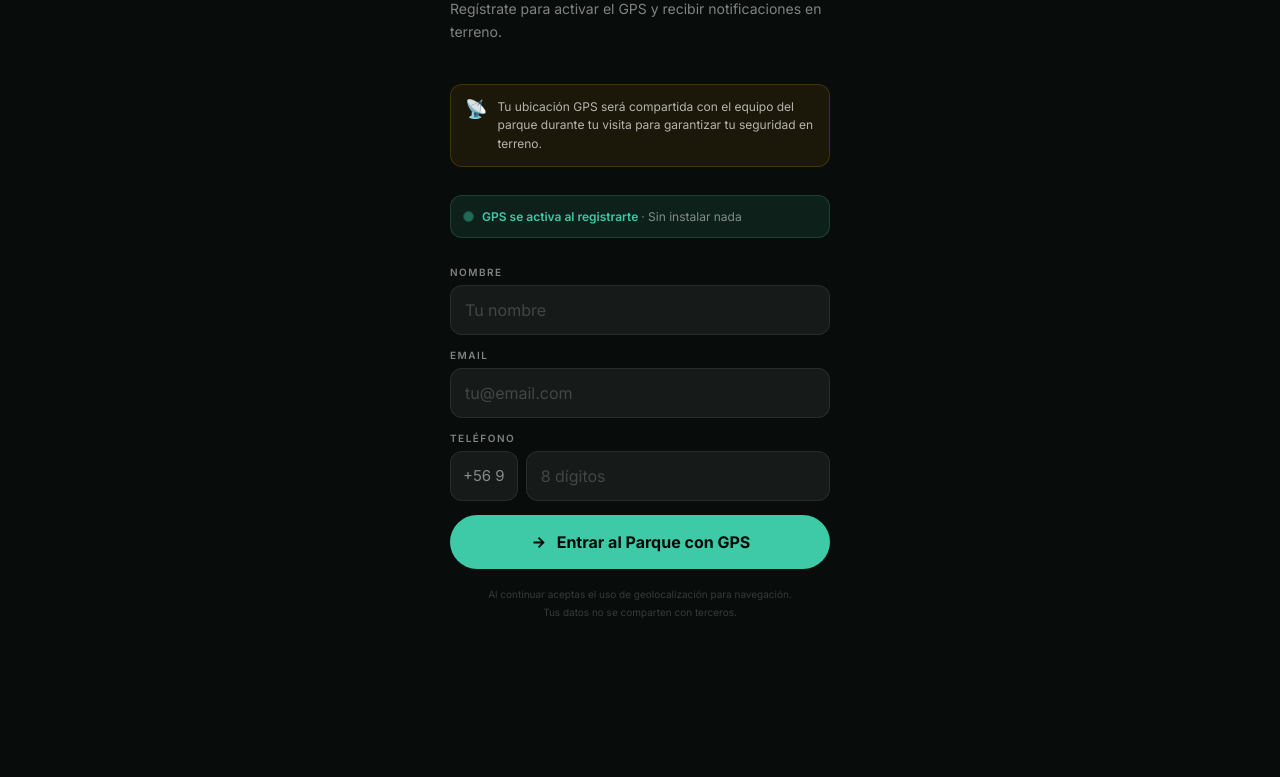
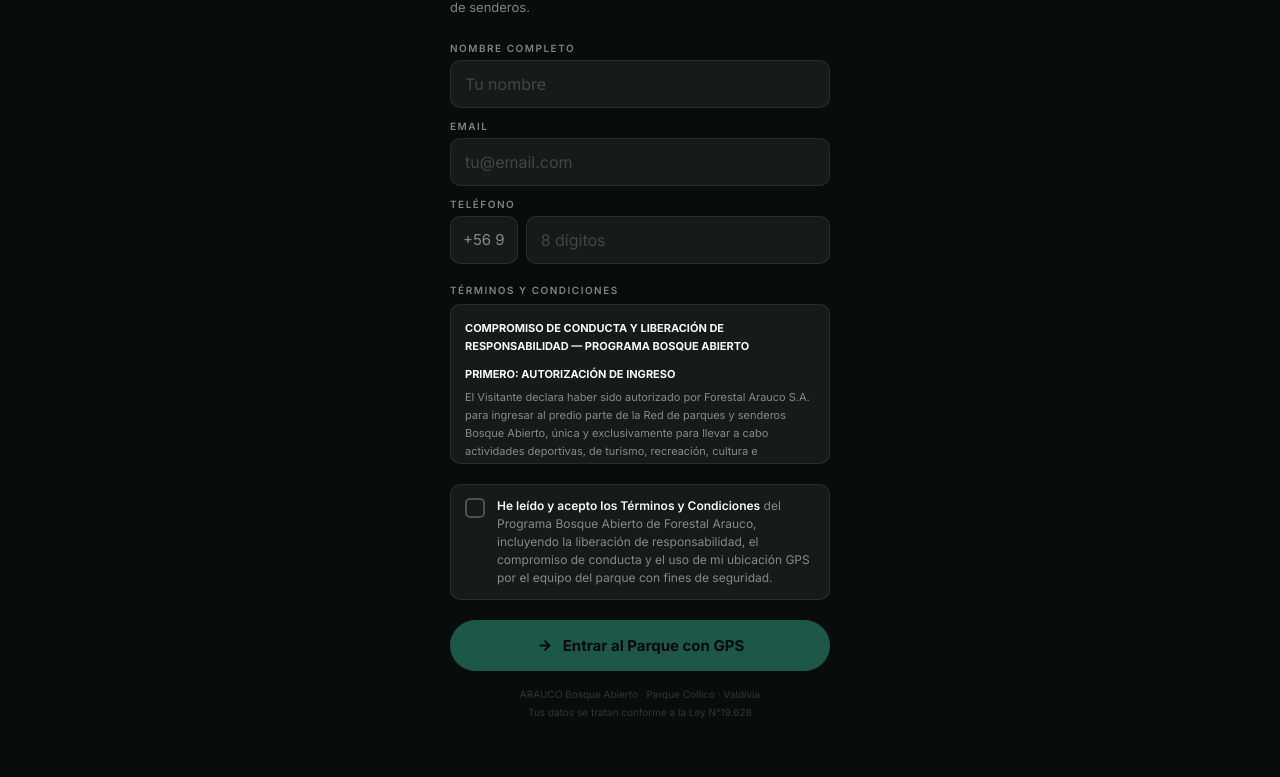
Before and after one commit to horta30/COLLICO-TRAIL-TEST-04, a plain HTML site: page registro.html in a window 1280 px wide. Shown: the part 194-971 px from the top of the page. Before the commit the page ends 871 px from the top, so only its background shows below. Drawn offline with Linux system fonts and the light colour scheme.

Commit message:
Refactor registro.html for improved layout and content

```diff
--- a/registro.html
+++ b/registro.html
@@ -6,7 +6,6 @@
   <title>Collico · Registro</title>
   <link rel="preconnect" href="https://fonts.googleapis.com"/>
   <link href="https://fonts.googleapis.com/css2?family=Inter:wght@400;500;600;700;900&display=swap" rel="stylesheet"/>
-  <!-- Firebase -->
   <script type="module">
     import { initializeApp } from 'https://www.gstatic.com/firebasejs/10.8.0/firebase-app.js';
     import { getDatabase, ref, set } from 'https://www.gstatic.com/firebasejs/10.8.0/firebase-database.js';
@@ -42,92 +41,102 @@
     header {
       padding:16px 20px;
       display:flex; align-items:center; justify-content:space-between;
-      border-bottom:1px solid var(--line);
+      border-bottom:1px solid var(--line); flex-shrink:0;
     }
-    .back {
-      display:flex; align-items:center; gap:6px;
-      color:var(--m); text-decoration:none;
-      font-size:13px; font-weight:500;
-    }
-    .hd-tag { font-size:11px; font-weight:600; color:var(--teal); letter-spacing:.5px; }
+    .back { display:flex; align-items:center; gap:6px; color:var(--m); text-decoration:none; font-size:13px; font-weight:500; }
+    .hd-tag { font-size:11px; font-weight:600; color:var(--teal); }
 
-    main { flex:1; padding:40px 20px 56px; max-width:420px; margin:0 auto; width:100%; }
+    main { flex:1; padding:32px 20px 56px; max-width:420px; margin:0 auto; width:100%; }
 
-    .kicker {
-      display:flex; align-items:center; gap:8px;
-      font-size:10px; font-weight:600;
-      letter-spacing:3px; text-transform:uppercase;
-      color:var(--teal); margin-bottom:12px;
-    }
+    .kicker { display:flex; align-items:center; gap:8px; font-size:10px; font-weight:600; letter-spacing:3px; text-transform:uppercase; color:var(--teal); margin-bottom:10px; }
     .kicker::before { content:''; display:block; width:14px; height:1px; background:var(--teal); }
 
-    h1 { font-size:32px; font-weight:900; letter-spacing:-1.5px; line-height:1.1; margin-bottom:8px; }
-    .sub { font-size:14px; color:var(--m); line-height:1.65; margin-bottom:40px; }
+    h1 { font-size:28px; font-weight:900; letter-spacing:-1px; line-height:1.1; margin-bottom:6px; }
+    .sub { font-size:13px; color:var(--m); line-height:1.6; margin-bottom:24px; }
 
     /* GPS HINT */
-    .gps-hint {
-      display:flex; align-items:center; gap:10px;
-      padding:13px 14px; margin-bottom:28px;
-      background:var(--t2); border:1px solid rgba(62,201,167,.2);
-      border-radius:12px;
-    }
-    .gps-dot { width:7px; height:7px; border-radius:50%; background:var(--teal); flex-shrink:0; animation:pg 1.5s infinite; }
-    @keyframes pg { 0%,100%{opacity:1;transform:scale(1);}50%{opacity:.4;transform:scale(1.5);} }
-    .gps-txt { font-size:12px; color:var(--teal); font-weight:600; }
-    .gps-txt span { color:var(--m); font-weight:400; }
-
     /* FIELDS */
-    .field { margin-bottom:14px; }
-    .field label {
-      display:block; font-size:10px; font-weight:600;
-      letter-spacing:1.5px; text-transform:uppercase;
-      color:var(--m); margin-bottom:7px;
-    }
+    .field { margin-bottom:12px; }
+    .field label { display:block; font-size:10px; font-weight:600; letter-spacing:1.5px; text-transform:uppercase; color:var(--m); margin-bottom:6px; }
     .field input {
-      width:100%; padding:14px; font-size:16px;
+      width:100%; padding:13px 14px; font-size:16px;
       background:var(--dim); border:1.5px solid var(--line);
-      border-radius:12px; color:var(--w);
+      border-radius:10px; color:var(--w);
       font-family:'Inter',sans-serif; outline:none;
       transition:border-color .15s; -webkit-appearance:none;
     }
     .field input::placeholder { color:rgba(245,249,247,.2); }
     .field input:focus { border-color:var(--teal); background:var(--t2); }
+    .phone-row { display:flex; gap:8px; }
+    .prefix { padding:13px 12px; background:var(--dim); border:1.5px solid var(--line); border-radius:10px; color:var(--m); font-size:15px; font-family:'Inter',sans-serif; white-space:nowrap; flex-shrink:0; }
 
-    .phone-row { display:flex; gap:8px; }
-    .prefix {
-      padding:14px 12px;
+    /* T&C BOX */
+    .tc-section { margin:20px 0; }
+    .tc-label { font-size:10px; font-weight:600; letter-spacing:1.5px; text-transform:uppercase; color:var(--m); margin-bottom:8px; }
+
+    .tc-scroll {
+      background:var(--dim); border:1px solid var(--line);
+      border-radius:10px; padding:14px;
+      height:160px; overflow-y:auto;
+      font-size:11px; line-height:1.65; color:var(--m);
+      margin-bottom:12px;
+    }
+    .tc-scroll::-webkit-scrollbar { width:4px; }
+    .tc-scroll::-webkit-scrollbar-track { background:transparent; }
+    .tc-scroll::-webkit-scrollbar-thumb { background:rgba(245,249,247,.15); border-radius:2px; }
+
+    .tc-scroll h4 { font-size:11px; font-weight:700; color:var(--w); margin:10px 0 4px; }
+    .tc-scroll h4:first-child { margin-top:0; }
+    .tc-scroll p { margin-bottom:6px; }
+    .tc-scroll ul { padding-left:16px; margin-bottom:6px; }
+    .tc-scroll ul li { margin-bottom:3px; }
+
+    /* CHECKBOXES */
+    .checks { display:flex; flex-direction:column; gap:10px; margin-bottom:20px; }
+
+    .check-row {
+      display:flex; align-items:flex-start; gap:12px;
+      padding:12px 14px;
       background:var(--dim); border:1.5px solid var(--line);
-      border-radius:12px; color:var(--m);
-      font-size:15px; font-family:'Inter',sans-serif;
-      white-space:nowrap; flex-shrink:0;
+      border-radius:10px; cursor:pointer;
+      transition:border-color .15s;
+      -webkit-tap-highlight-color:transparent;
     }
+    .check-row.checked { border-color:var(--teal); background:var(--t2); }
+
+    .check-box {
+      width:20px; height:20px; flex-shrink:0;
+      border:2px solid rgba(245,249,247,.25); border-radius:5px;
+      background:transparent; margin-top:1px;
+      display:flex; align-items:center; justify-content:center;
+      transition:all .15s;
+    }
+    .check-row.checked .check-box {
+      background:var(--teal); border-color:var(--teal);
+    }
+    .check-box svg { display:none; }
+    .check-row.checked .check-box svg { display:block; }
+
+    .check-txt { font-size:12px; color:var(--m); line-height:1.5; flex:1; }
+    .check-txt strong { color:var(--w); font-weight:600; }
 
     /* SUBMIT */
     .submit {
-      width:100%; margin-top:8px; padding:17px;
+      width:100%; padding:16px;
       background:var(--teal); color:#050A07;
-      font-family:'Inter',sans-serif; font-size:16px; font-weight:700;
+      font-family:'Inter',sans-serif; font-size:15px; font-weight:700;
       border:none; border-radius:50px; cursor:pointer;
       display:flex; align-items:center; justify-content:center; gap:10px;
       -webkit-tap-highlight-color:transparent;
-      transition:background .15s;
+      transition:all .15s; opacity:.4; pointer-events:none;
     }
-    .submit:active { background:#5DD9BA; }
+    .submit.enabled { opacity:1; pointer-events:auto; }
+    .submit.enabled:active { background:#5DD9BA; }
 
-    .consent-box {
-      display:flex; align-items:flex-start; gap:10px;
-      padding:13px 14px; margin-bottom:28px;
-      background:rgba(245,158,11,0.08);
-      border:1px solid rgba(245,158,11,0.2);
-      border-radius:12px;
-    }
-    .consent-icon { font-size:18px; flex-shrink:0; }
-    .consent-txt { font-size:12px; color:rgba(245,249,247,0.7); line-height:1.55; }
+    /* LOADING STATE */
+    .submit.loading { opacity:.6; pointer-events:none; }
 
-    .legal {
-      text-align:center; font-size:10px;
-      color:rgba(245,249,247,.2); margin-top:16px; line-height:1.8;
-    }
+    .legal { text-align:center; font-size:10px; color:rgba(245,249,247,.18); margin-top:14px; line-height:1.8; }
   </style>
 </head>
 <body>
@@ -147,28 +156,17 @@
 <main>
   <div class="kicker">Registro de visita</div>
   <h1>Tu acceso<br/>al bosque.</h1>
-  <p class="sub">Regístrate para activar el GPS y recibir notificaciones en terreno.</p>
+  <p class="sub">Completa tu registro para activar el GPS y acceder al mapa de senderos.</p>
 
-  <div class="consent-box">
-    <span class="consent-icon">📡</span>
-    <span class="consent-txt">Tu ubicación GPS será compartida con el equipo del parque durante tu visita para garantizar tu seguridad en terreno.</span>
-  </div>
-
-  <div class="gps-hint">
-    <div class="gps-dot"></div>
-    <div class="gps-txt">GPS se activa al registrarte <span>· Sin instalar nada</span></div>
-  </div>
-
+  <!-- CAMPOS -->
   <div class="field">
-    <label>Nombre</label>
+    <label>Nombre completo</label>
     <input type="text" id="nombre" placeholder="Tu nombre" autocomplete="given-name"/>
   </div>
-
   <div class="field">
     <label>Email</label>
     <input type="email" id="email" placeholder="tu@email.com" autocomplete="email"/>
   </div>
-
   <div class="field">
     <label>Teléfono</label>
     <div class="phone-row">
@@ -177,29 +175,115 @@
     </div>
   </div>
 
-  <button class="submit" onclick="go()">
+  <!-- T&C -->
+  <div class="tc-section">
+    <div class="tc-label">Términos y condiciones</div>
+    <div class="tc-scroll">
+      <h4>COMPROMISO DE CONDUCTA Y LIBERACIÓN DE RESPONSABILIDAD — PROGRAMA BOSQUE ABIERTO</h4>
+
+      <h4>PRIMERO: AUTORIZACIÓN DE INGRESO</h4>
+      <p>El Visitante declara haber sido autorizado por Forestal Arauco S.A. para ingresar al predio parte de la Red de parques y senderos Bosque Abierto, única y exclusivamente para llevar a cabo actividades deportivas, de turismo, recreación, cultura e investigación en el marco del Programa Bosque Abierto.</p>
+
+      <h4>SEGUNDO: DECLARACIONES DEL VISITANTE</h4>
+      <p>El Visitante declara conocer y aceptar que:</p>
+      <ul>
+        <li>El Predio es de propiedad exclusiva de Forestal Arauco, quien puede suspender o revocar la autorización en cualquier momento.</li>
+        <li>Forestal Arauco no está obligada a disponer de elementos de seguridad, vigilantes, asistencia médica, estacionamientos ni servicios higiénicos.</li>
+        <li>Los riesgos asociados a la práctica de actividades, incluyendo lesiones graves o muerte, son de cargo del Visitante, quien los conoce y acepta expresamente.</li>
+        <li>Forestal Arauco podrá almacenar y tratar los datos personales conforme a la Ley N°19.628 sobre Protección de la Vida Privada.</li>
+      </ul>
+
+      <h4>TERCERO: OBLIGACIONES DEL VISITANTE</h4>
+      <p>El Visitante se obliga a: observar comportamiento ordenado y respetuoso; cuidar el entorno natural; contar con elementos de seguridad para la práctica deportiva; mantenerse en circuitos demarcados; respetar horarios; y cumplir las instrucciones de Forestal Arauco.</p>
+
+      <h4>CUARTO: OBLIGACIONES DE NO HACER</h4>
+      <p>Queda estrictamente prohibido: desarrollar actividades comerciales; acampar; hacer fuego; consumir alcohol o sustancias ilícitas; modificar senderos o circuitos; retirar elementos de demarcación; e ingresar animales domésticos o salvajes.</p>
+
+      <h4>QUINTO: LIBERACIÓN DE RESPONSABILIDAD</h4>
+      <p>El Visitante libera total y completamente a Forestal Arauco de responsabilidad por cualquier pérdida, daño físico o psíquico, lesión o muerte que pueda sufrir con ocasión de la visita. El Visitante renuncia a todo derecho de reclamo o demanda ante cualquier autoridad o tribunal por estos conceptos.</p>
+      <p>El Visitante asume la obligación de indemnizar todo daño imputable a su negligencia, dolo o culpa que pueda sufrir el Predio, sus recursos naturales, o cualquier tercero.</p>
+
+      <h4>SEXTO: DOMICILIO Y COMPETENCIA</h4>
+      <p>Para todos los efectos derivados del presente instrumento, se fija domicilio en la comuna donde se encuentra el Predio y se prorroga competencia ante los Tribunales Ordinarios de Justicia de dicho lugar.</p>
+    </div>
+  </div>
+
+  <!-- CHECKBOX -->
+  <div class="checks">
+    <div class="check-row" id="chk-tc" onclick="toggleCheck('chk-tc')">
+      <div class="check-box">
+        <svg width="12" height="12" viewBox="0 0 24 24" fill="none" stroke="#050A07" stroke-width="3"><path d="M20 6L9 17l-5-5"/></svg>
+      </div>
+      <div class="check-txt">
+        <strong>He leído y acepto los Términos y Condiciones</strong> del Programa Bosque Abierto de Forestal Arauco, incluyendo la liberación de responsabilidad, el compromiso de conducta y el uso de mi ubicación GPS por el equipo del parque con fines de seguridad.
+      </div>
+    </div>
+  </div>
+
+  <!-- SUBMIT -->
+  <button class="submit" id="submit-btn" onclick="go()">
     <svg width="17" height="17" viewBox="0 0 24 24" fill="none" stroke="currentColor" stroke-width="2.5"><path d="M5 12h14M12 5l7 7-7 7"/></svg>
     Entrar al Parque con GPS
   </button>
 
-  <p class="legal">Al continuar aceptas el uso de geolocalización para navegación.<br/>Tus datos no se comparten con terceros.</p>
+  <p class="legal">ARAUCO Bosque Abierto · Parque Collico · Valdivia<br/>Tus datos se tratan conforme a la Ley N°19.628</p>
 </main>
 
 <script>
-  function go() {
-    const uid = 'v_' + Date.now() + '_' + Math.random().toString(36).slice(2,7);
-    const v = {
-      nombre: document.getElementById('nombre').value.trim() || 'Visitante',
-      email:  document.getElementById('email').value.trim(),
-      tel:    document.getElementById('tel').value.trim(),
-      actividad: 'trekking',
-      uid: uid,
-      monitoreo: true,
-      ts: new Date().toISOString()
-    };
-    sessionStorage.setItem('collico_v', JSON.stringify(v));
+const APPS_SCRIPT_URL = 'https://script.google.com/macros/s/AKfycbx-Yo_bfkE_w8CZ26vx80hfS3Eo0dSOuLFjb9ksnT8ZNCkxL_uB0iRH3fZxkC8pszqF/exec';
+
+const checks = { 'chk-tc': false };
+
+function toggleCheck(id) {
+  checks[id] = !checks[id];
+  document.getElementById(id).classList.toggle('checked', checks[id]);
+  updateBtn();
+}
+
+function updateBtn() {
+  const allChecked = Object.values(checks).every(v => v);
+  document.getElementById('submit-btn').classList.toggle('enabled', allChecked);
+}
+
+function go() {
+  const nombre = document.getElementById('nombre').value.trim();
+  const email  = document.getElementById('email').value.trim();
+  const tel    = document.getElementById('tel').value.trim();
+
+  if (!nombre) {
+    document.getElementById('nombre').focus();
+    return;
+  }
+
+  const btn = document.getElementById('submit-btn');
+  btn.classList.add('loading');
+  btn.innerHTML = '<span>Registrando...</span>';
+
+  const uid = 'v_' + Date.now() + '_' + Math.random().toString(36).slice(2,7);
+  const ts  = new Date().toISOString();
+
+  // 1. Enviar a Google Sheets
+  const params = new URLSearchParams({
+    nombre,
+    email,
+    telefono: '+569' + tel,
+    parque: 'Parque Collico',
+    fecha: ts,
+    uid
+  });
+
+  fetch(APPS_SCRIPT_URL + '?' + params.toString(), { method:'GET', mode:'no-cors' })
+    .catch(() => {}); // no-cors no retorna respuesta — continuar igual
+
+  // 2. Guardar en sessionStorage
+  const visitante = { nombre, email, tel, uid, monitoreo: true, ts };
+  sessionStorage.setItem('collico_v', JSON.stringify(visitante));
+
+  // 3. Ir al mapa tras breve pausa
+  setTimeout(() => {
     window.location.href = 'mapa.html';
-  }
+  }, 600);
+}
 </script>
 </body>
 </html>
```
